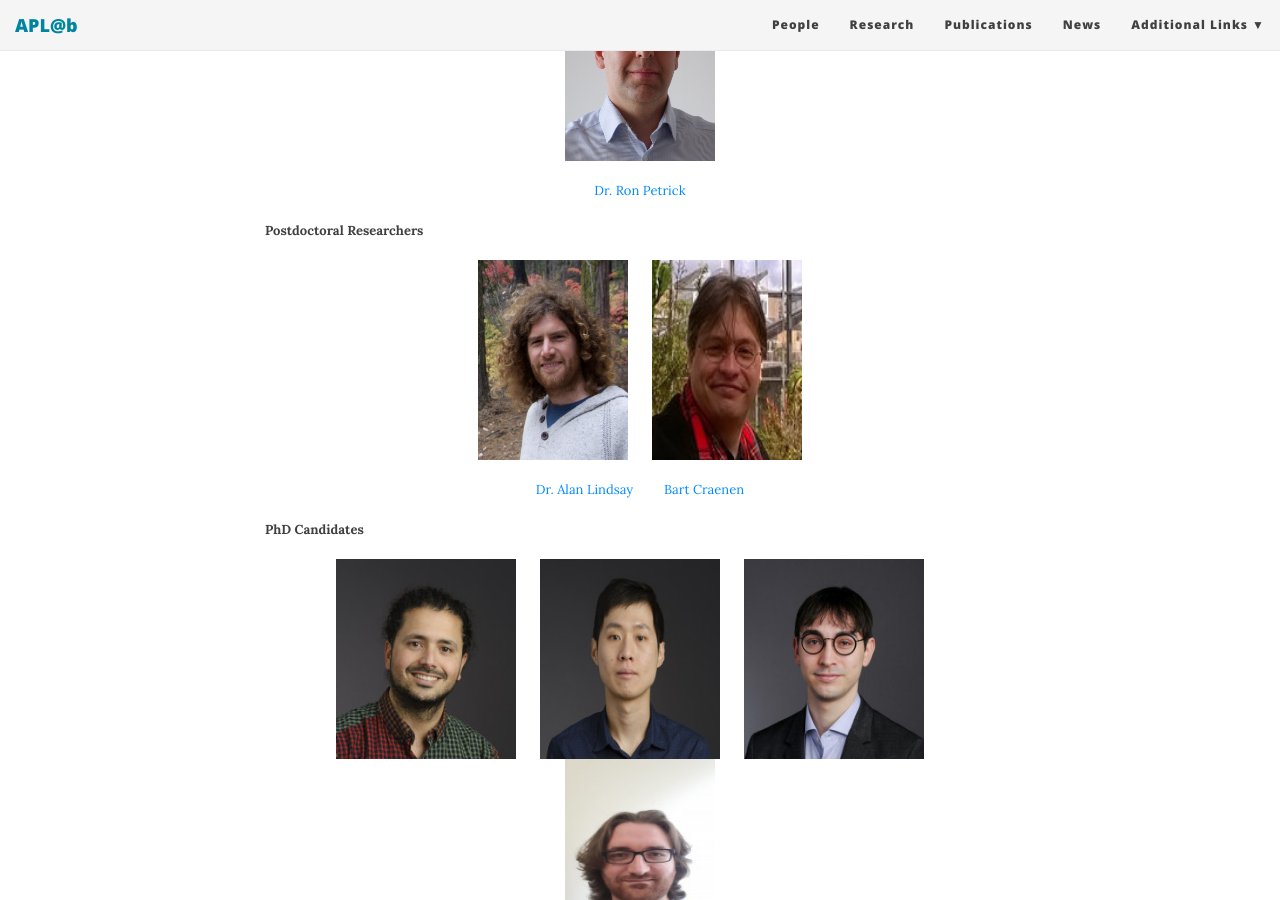
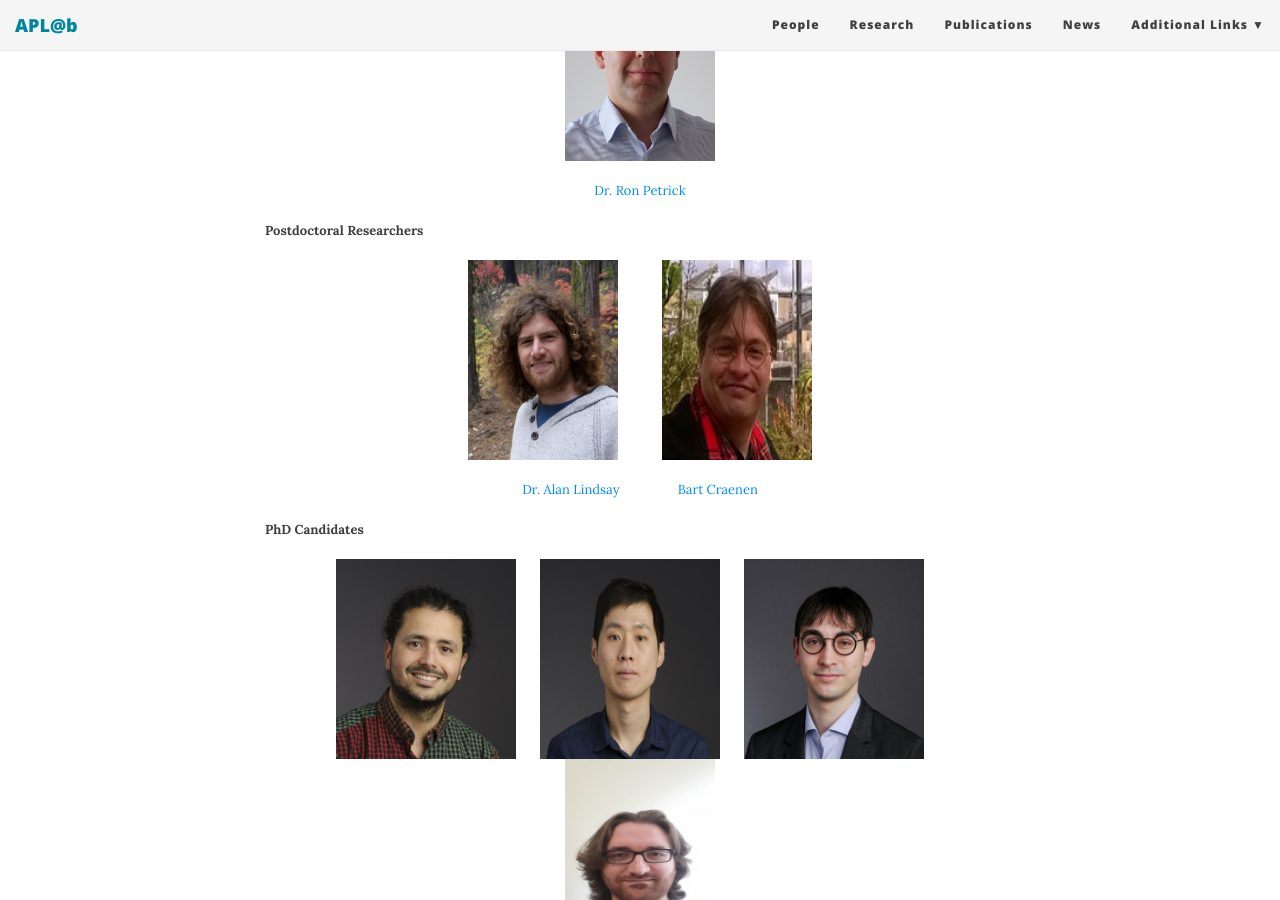
Before and after one commit to aplab2020/aplab2020.github.io, a Jekyll site: the page built from people.md, in a window 1280 px wide and 900 px high, scrolled down 312 px. Built offline with Jekyll 4.4.1, drawn with Linux system fonts in a browser that asks for light colours; nearby versions of some CDN libraries.

Commit message:
Update people.md

```diff
--- a/people.md
+++ b/people.md
@@ -16,9 +16,9 @@
 
 **Postdoctoral Researchers**
 
-<p align="center"> <img src="/img/alan.jpg" align="center" width="150" height="200">   &nbsp;  &nbsp; &nbsp; <img src="/img/bart.jpg" align="center" width="150" height="200"> </p>
+<p align="center"> <img src="/img/alan.jpg" align="center" width="150" height="200"> &nbsp;  &nbsp; &nbsp;  &nbsp;  &nbsp; &nbsp; <img src="/img/bart.jpg" align="center" width="150" height="200"> </p>
 
-<p align="center"> <a href="https://researchportal.hw.ac.uk/en/persons/alan-lindsay" style="float: ;">Dr. Alan Lindsay</a>      &nbsp; &nbsp; &nbsp; &nbsp;
+<p align="center"> <a href="https://researchportal.hw.ac.uk/en/persons/alan-lindsay" style="float: ;">Dr. Alan Lindsay</a>  &nbsp;  &nbsp; &nbsp; &nbsp;  &nbsp; &nbsp; &nbsp; &nbsp;
                    <a href="https://scholar.google.ch/citations?hl=de&user=i8JsL7QAAAAJ&view_op=list_works" style="float: ;">Bart Craenen</a>
 </p>
 
```
